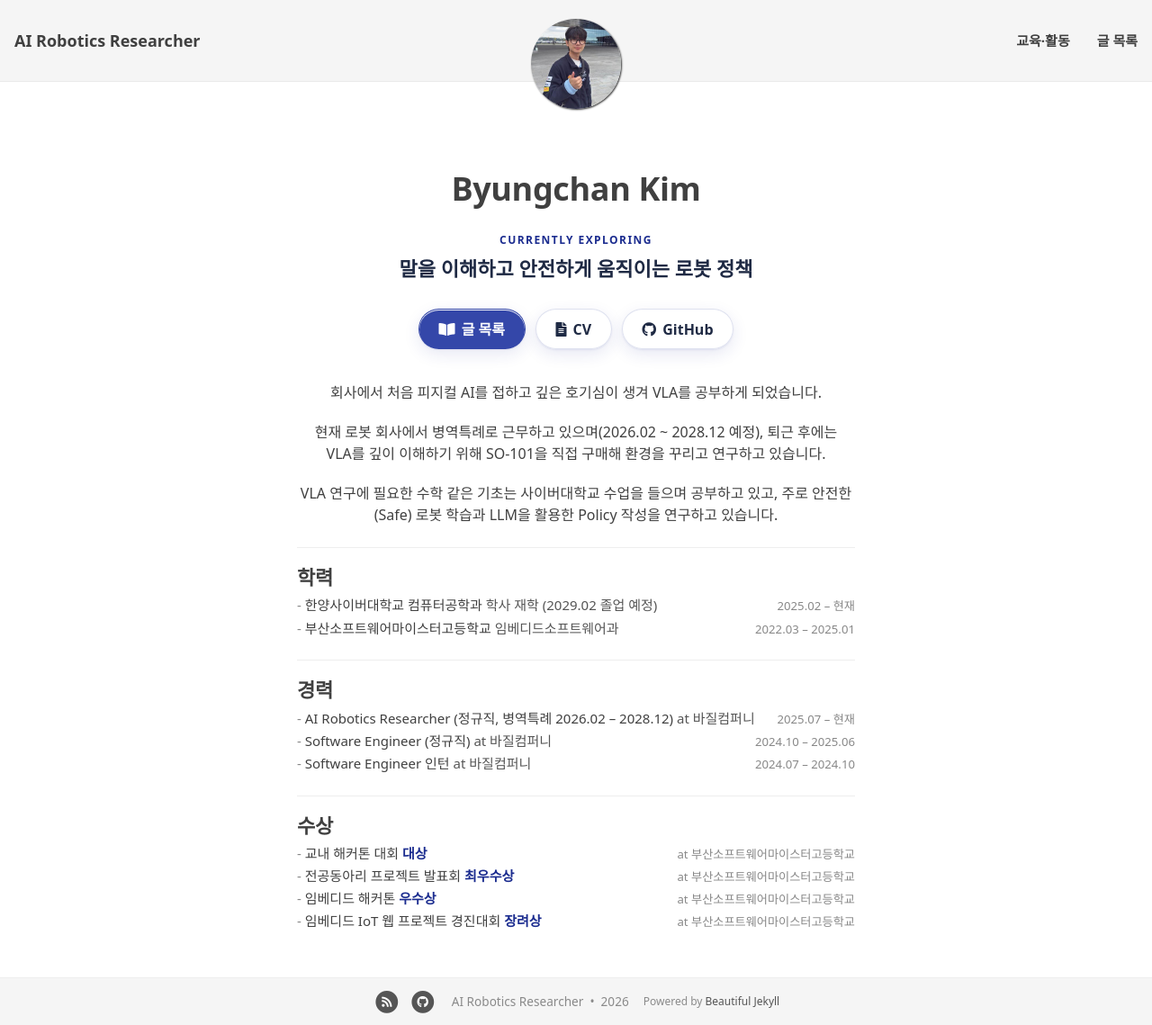
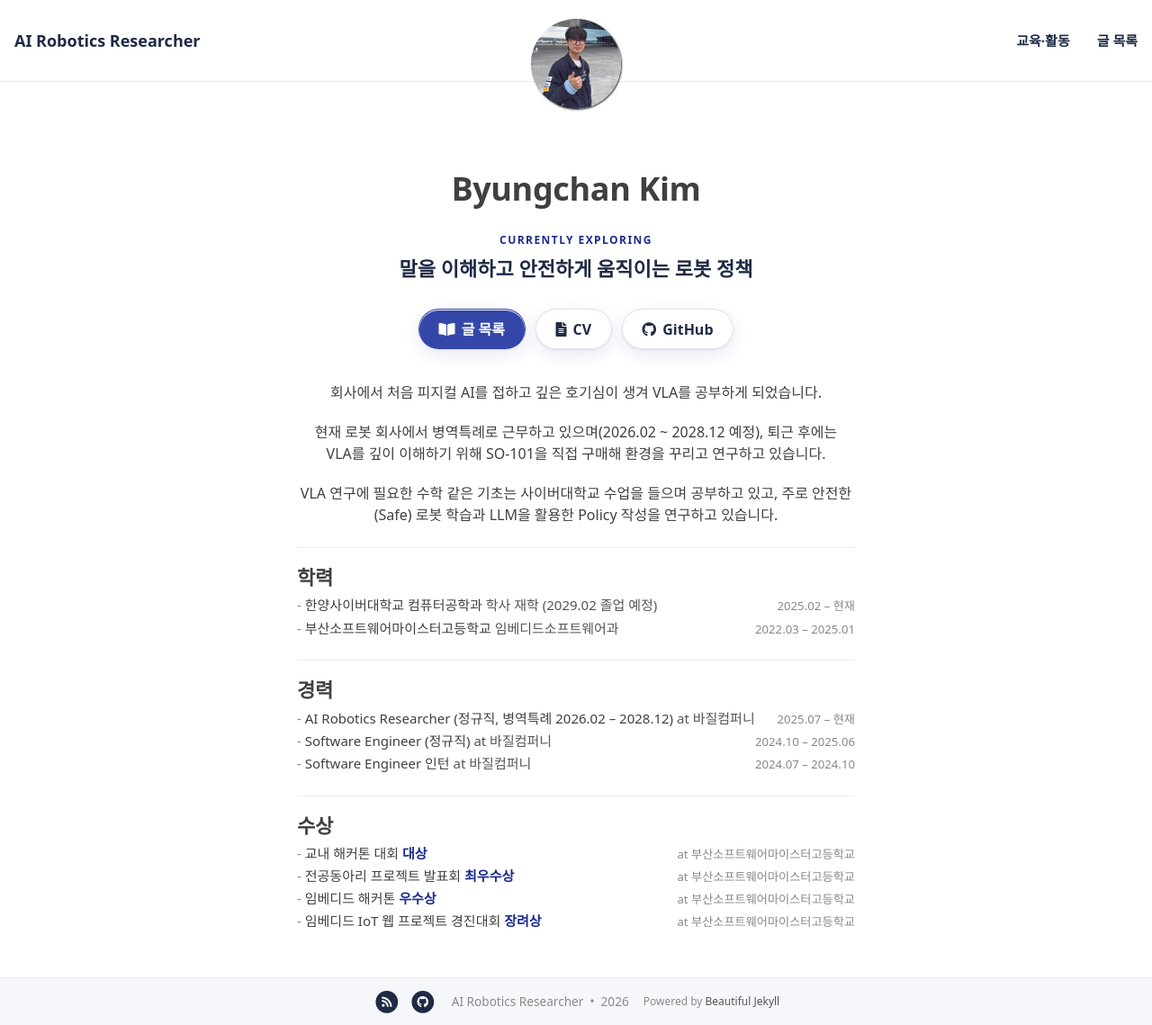
Before and after one commit to chanyee725/chanyee725, a Jekyll site: the page built from index.html, in a window 1280 px wide and 1139 px high. Shown: the whole window at 90% size. Built offline with Jekyll 4.4.1, drawn with Linux system fonts in a browser that asks for light colours; nearby versions of some CDN libraries; some web fonts are replaced; the list of posts is cut into pages by our own code.

Commit message:
style: frosted white navbar and cool-tinted footer, drop demo avatar
Co-Authored-By: Claude Opus 5.5 (1M context) <noreply@anthropic.com>

```diff
--- a/_config.yml
+++ b/_config.yml
@@ -11,7 +11,7 @@ navbar-links:
   교육·활동: "activities"
   글 목록: "posts"
 
-# 프로필 사진 (지금은 데모 그림. 실제 사진으로 바꿀 때 이 파일만 교체)
+# 프로필 사진 (첫 화면 가운데 원)
 avatar: "/assets/img/profile.jpg"
 round-avatar: true
 
--- a/assets/css/custom.css
+++ b/assets/css/custom.css
@@ -766,3 +766,31 @@ body:has(.activities) .intro-header {
     align-items: center;
   }
 }
+
+/* ── 위·아래 바 색감: 맨 회색 대신 사이트의 남색 계열로 맞춘다 ── */
+/* 위쪽 메뉴: 반투명 흰색 + 흐림 (유리 버튼과 같은 결) */
+.navbar-custom {
+  background-color: rgba(255, 255, 255, 0.82) !important;
+  -webkit-backdrop-filter: saturate(160%) blur(12px);
+  backdrop-filter: saturate(160%) blur(12px);
+  border-bottom: 1px solid #e8eaf3 !important;
+}
+.navbar-custom .navbar-brand,
+.navbar-custom .nav-link {
+  color: #1f2a44 !important;
+}
+.navbar-custom .nav-link:hover {
+  color: #1b2c8f !important;
+}
+/* 아래쪽 바: 남색이 아주 살짝 도는 밝은 바탕 */
+body > footer {
+  background-color: #f6f7fb !important;
+  border-top: 1px solid #e8eaf3 !important;
+}
+footer .copyright,
+footer .theme-by {
+  color: #8a90a8 !important;
+}
+footer .fa-stack .fa-circle {
+  color: #1f2a44;
+}
```
Also changed, not shown: assets/img/avatar.svg (deleted).
